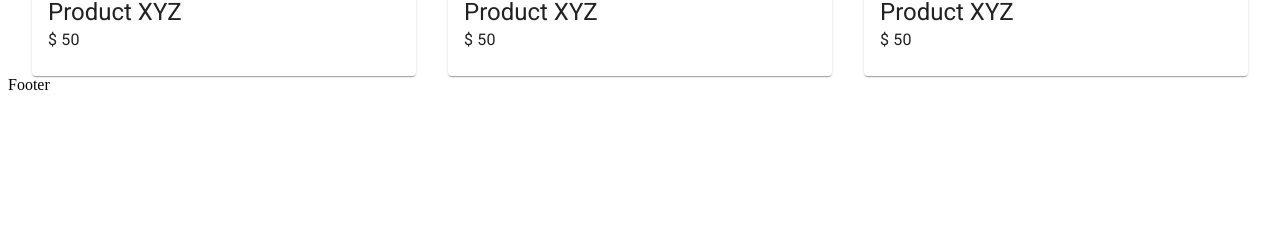
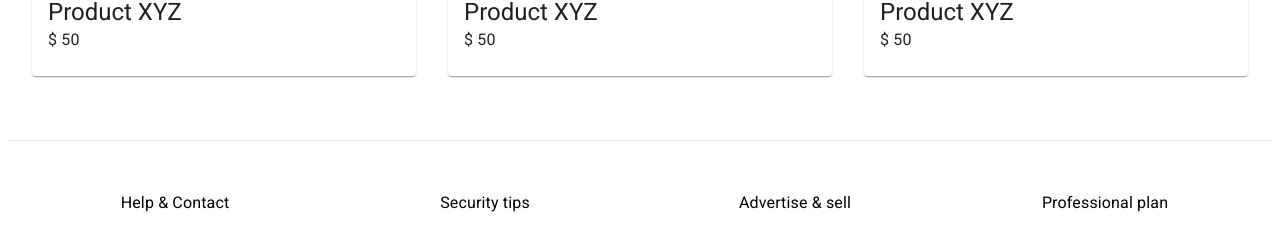
Before and after one commit to meloryayala/anunx-next-project, a Next.js app: page / in a window 1280 px wide. Shown: the part 603-854 px from the top of the page. Before the commit the page ends 800 px from the top, so only its background shows below. Built offline with nearby package versions, Linux system fonts and the light colour scheme.

Commit message:
Creating Footer component

```diff
--- /dev/null
+++ b/src/components/Footer.js
@@ -0,0 +1,68 @@
+import {
+    Box,
+    Container,
+    Grid,
+    Typography,
+} from "@material-ui/core"
+
+import { makeStyles } from "@material-ui/core"
+import Link from "next/link"
+
+
+const useStyles = makeStyles((theme) => ({
+    footer: {
+        borderTop: `1px solid ${theme.palette.divider}`,
+        marginTop: theme.spacing(8),
+        paddingTop: theme.spacing(3),
+        paddingBottom: theme.spacing(3),
+        [theme.breakpoints.up('sm')]: {
+            paddingTop: theme.spacing(6),
+            paddingBottom: theme.spacing(6),
+        }
+    }
+}))
+
+const Footer = () => {
+
+    const classes = useStyles()
+
+    return (
+        <Container maxWidth="lg" component="footer" className={classes.footer}>
+            <Grid container spacing={3}>
+                <Grid item xs={6} sm={3}>
+                    <Box textAlign="center">
+                        <Link href="#">
+                            <Typography variant="subtitle1">Help & Contact</Typography>
+                        </Link>
+                    </Box>
+                </Grid>
+
+                <Grid item xs={6} sm={3}>
+                    <Box textAlign="center">
+                        <Link href="#">
+                            <Typography variant="subtitle1">Security tips</Typography>
+                        </Link>
+                    </Box>
+                </Grid>
+
+                <Grid item xs={6} sm={3}>
+                    <Box textAlign="center">
+                        <Link href="/user/dashboard">
+                            <Typography variant="subtitle1">Advertise & sell</Typography>
+                        </Link>
+                    </Box>
+                </Grid>
+
+                <Grid item xs={6} sm={3}>
+                    <Box textAlign="center">
+                        <Link href="#">
+                            <Typography variant="subtitle1">Professional plan</Typography>
+                        </Link>
+                    </Box>
+                </Grid>
+            </Grid>
+        </Container>
+    )
+}
+
+export default Footer
--- a/templates/Default.js
+++ b/templates/Default.js
@@ -1,3 +1,4 @@
+import Footer from '../src/components/Footer'
 import Header from '../src/components/Header'
 
 const Default = ({ children }) => {
@@ -5,7 +6,7 @@
         <>
             <Header />
             {children}
-            <footer>Footer</footer>
+            <Footer />
         </>
     )
 }
```
